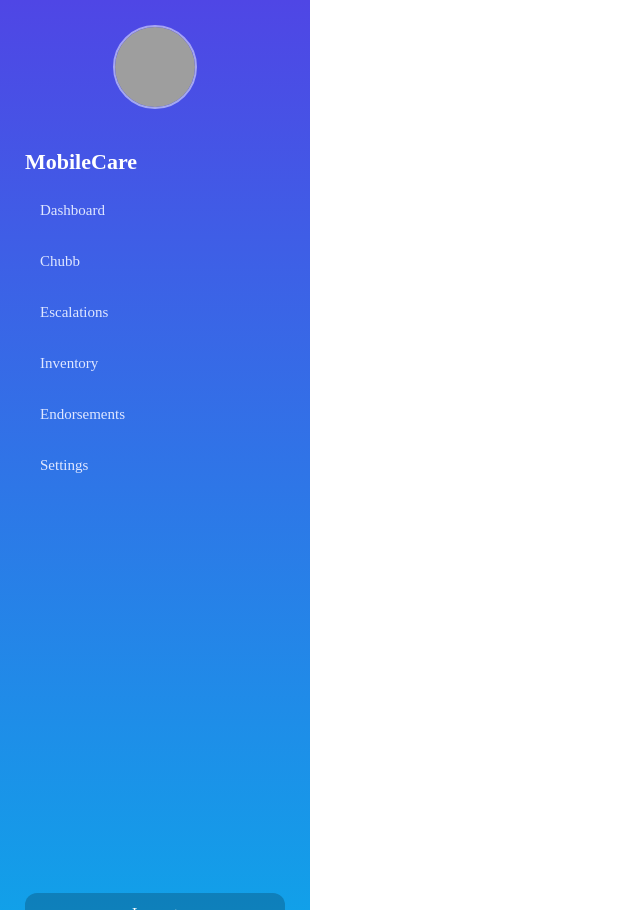
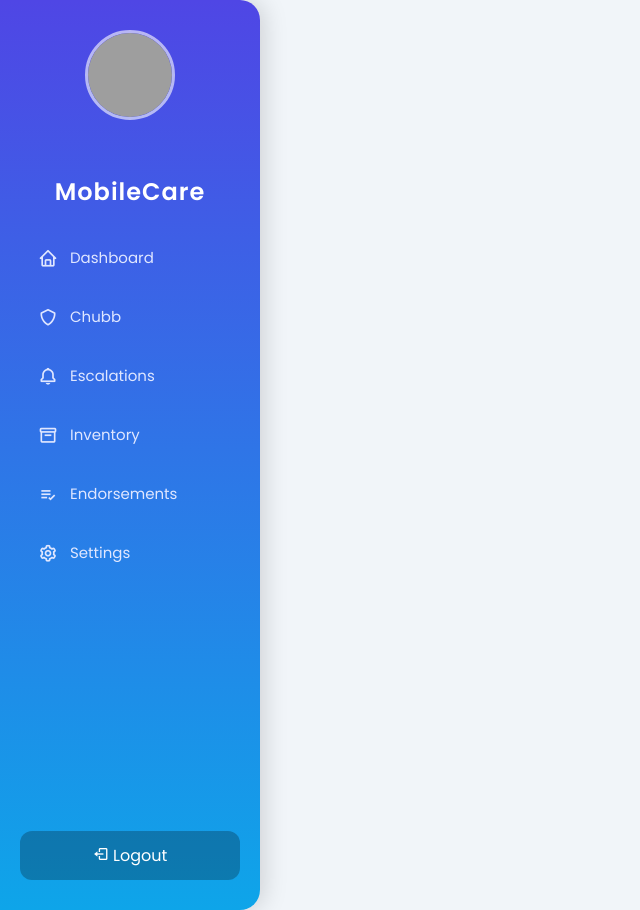
Before and after one commit to Killua3022/Mobilecare_Monitoring, a PHP site: page /sidebar.php in a window 1280 px wide. Shown: the whole page, without its empty margins (0-640 px from the left). Run offline with PHP 8.4, Linux system fonts and the light colour scheme; a stand-in replaces the project's code that opens the database connection; grey boxes are pictures that could not be loaded.

Commit message:
test final

```diff
--- a/sidebar/sidebar.php
+++ b/sidebar/sidebar.php
@@ -26,141 +26,174 @@ $profile_image_url = $profile_image
     ? "/Mobilecare_Monitoring/uploads/".htmlspecialchars($profile_image)
     : "/Mobilecare_Monitoring/uploads/default.png";
 ?>
+<!DOCTYPE html>
+<html lang="en">
+<head>
+<meta charset="UTF-8">
+<meta name="viewport" content="width=device-width, initial-scale=1.0">
+<title>MobileCare | Dashboard</title>
+<link href="https://fonts.googleapis.com/css2?family=Poppins:wght@300;400;600&display=swap" rel="stylesheet">
+<link href='https://unpkg.com/boxicons@2.1.4/css/boxicons.min.css' rel='stylesheet'>
 <style>
-/* ====== SIDEBAR ====== */
-.sidebar{
-    position:fixed;
-    top:0;left:0;
-    width:260px;height:100vh;
-    background:linear-gradient(180deg,#4f46e5,#0ea5e9);
-    color:#fff;
-    padding:25px;
-    display:flex;
-    flex-direction:column;
-    z-index:100;
+/* ===== BASE ===== */
+* { box-sizing: border-box; font-family: 'Poppins', sans-serif; margin:0; padding:0; }
+body { background: #f1f5f9; }
+
+/* ===== SIDEBAR ===== */
+.sidebar {
+    position: fixed;
+    top: 0; left: 0;
+    width: 260px;
+    height: 100vh;
+    background: linear-gradient(180deg, #4f46e5, #0ea5e9);
+    color: #fff;
+    padding: 30px 20px;
+    display: flex;
+    flex-direction: column;
+    box-shadow: 4px 0 25px rgba(0,0,0,0.15);
+    border-top-right-radius: 20px;
+    border-bottom-right-radius: 20px;
+    z-index: 100;
+    transition: all 0.3s ease;
 }
 
-.profile{text-align:center;margin-bottom:30px}
-.profile img{
-    width:80px;height:80px;border-radius:50%;
-    border:2px solid rgba(255,255,255,.5);
-    object-fit:cover;margin-bottom:10px
+/* PROFILE */
+.profile {
+    text-align: center;
+    margin-bottom: 35px;
 }
-.profile .name{font-weight:600;font-size:16px}
-.profile .email{font-size:12px;opacity:.85;word-break:break-word}
+.profile img {
+    width: 90px;
+    height: 90px;
+    border-radius: 50%;
+    border: 3px solid rgba(255,255,255,0.6);
+    object-fit: cover;
+    margin-bottom: 12px;
+    transition: transform 0.3s ease;
+}
+.profile img:hover { transform: scale(1.05); }
+.profile .name { font-weight: 600; font-size: 18px; }
+.profile .email { font-size: 13px; opacity: 0.85; word-break: break-word; }
 
-.logo{font-size:22px;font-weight:600;margin-bottom:15px}
-
-.nav a{
-    display:block;
-    padding:12px 15px;
-    border-radius:12px;
-    color:#e0e7ff;
-    text-decoration:none;
-    margin-bottom:10px;
-    font-size:15px;
-}
-.nav a.active,.nav a:hover{
-    background:rgba(255,255,255,.18);
-    color:#fff;
+/* LOGO */
+.logo {
+    font-size: 24px;
+    font-weight: 700;
+    text-align: center;
+    margin-bottom: 25px;
+    letter-spacing: 1px;
 }
 
-.logout{
-    margin-top:auto;
-    padding:12px;
-    border-radius:12px;
-    background:rgba(0,0,0,.2);
-    text-align:center;
-    color:#fff;
-    text-decoration:none;
+/* NAV LINKS */
+.nav a {
+    display: flex;
+    align-items: center;
+    padding: 12px 18px;
+    border-radius: 12px;
+    color: #e0e7ff;
+    text-decoration: none;
+    margin-bottom: 12px;
+    font-size: 15px;
+    transition: all 0.3s ease;
+    position: relative;
+}
+.nav a i {
+    margin-right: 12px;
+    font-size: 20px;
+}
+.nav a.active, .nav a:hover {
+    background: rgba(255,255,255,0.18);
+    color: #fff;
+}
+.nav a::after {
+    content: '';
+    position: absolute;
+    right: 0; top: 0;
+    width: 4px; height: 100%;
+    background: #fff;
+    border-radius: 2px;
+    opacity: 0;
+    transition: opacity 0.3s;
+}
+.nav a.active::after, .nav a:hover::after { opacity: 1; }
+
+/* LOGOUT */
+.logout {
+    margin-top: auto;
+    padding: 12px;
+    border-radius: 12px;
+    background: rgba(0,0,0,0.25);
+    text-align: center;
+    color: #fff;
+    text-decoration: none;
+    font-weight: 500;
+    transition: background 0.3s;
+}
+.logout:hover { background: rgba(0,0,0,0.35); }
+
+/* ===== FLOATING MENU ===== */
+.floating-menu {
+    position: fixed;
+    right: 28px;
+    bottom: 28px;
+    z-index: 1000;
 }
 
-/* ===== FLOATING MENU ===== */
-.floating-menu{
-    position:fixed;
-    right:28px;
-    bottom:28px;
-    z-index:1000;
+.menu-btn {
+    width: 64px;
+    height: 64px;
+    border-radius: 50%;
+    border: none;
+    cursor: pointer;
+    background: linear-gradient(135deg,#4f46e5,#0ea5e9);
+    color: #fff;
+    font-size: 34px;
+    display: flex;
+    align-items: center;
+    justify-content: center;
+    box-shadow: 0 12px 30px rgba(79,70,229,0.45);
+    transition: transform 0.35s ease, box-shadow 0.35s ease;
+}
+.menu-btn:hover { transform: scale(1.08); box-shadow:0 18px 45px rgba(79,70,229,0.65);}
+.menu-btn.active { transform: rotate(135deg) scale(1.05); }
+
+.menu-items {
+    position: absolute;
+    bottom: 84px; /* above the button */
+    right: 0;
+    display: flex;
+    flex-direction: column-reverse; /* menu pops upwards */
+    gap: 12px;
+    opacity: 0;
+    visibility: hidden;
+    transform: translateY(15px) scale(0.95);
+    transition: all 0.3s ease;
+}
+.menu-items.show {
+    opacity: 1;
+    visibility: visible;
+    transform: translateY(0) scale(1);
 }
 
-/* 🔥 UPGRADED MENU BUTTON 🔥 */
-.menu-btn{
-    width:64px;
-    height:64px;
-    border-radius:50%;
-    border:none;
-    cursor:pointer;
+.menu-item {
+    background: #3b82f6;
+    color: #fff;
+    padding: 14px;
+    border-radius: 50%;
+    text-align: center;
+    box-shadow: 0 8px 25px rgba(0,0,0,0.2);
+    transition: all 0.25s;
+    cursor: pointer;
+    font-size: 22px;
+    display: flex;
+    align-items: center;
+    justify-content: center;
+}
+.menu-item:hover { background: #2563eb; transform: translateX(-6px); }
 
-    background:linear-gradient(135deg,#4f46e5,#0ea5e9);
-    color:#fff;
-    font-size:34px;
-    font-weight:300;
-
-    display:flex;
-    align-items:center;
-    justify-content:center;
-
-    box-shadow:
-        0 12px 30px rgba(79,70,229,.45),
-        0 0 0 0 rgba(79,70,229,.6);
-
-    transition:
-        transform .35s ease,
-        box-shadow .35s ease;
-}
-
-/* Hover glow */
-.menu-btn:hover{
-    transform:scale(1.08);
-    box-shadow:
-        0 18px 45px rgba(79,70,229,.65),
-        0 0 0 10px rgba(79,70,229,.15);
-}
-
-/* Active rotate */
-.menu-btn.active{
-    transform:rotate(135deg) scale(1.05);
-}
-
-/* MENU ITEMS */
-.menu-items{
-    position:absolute;
-    bottom:84px;
-    right:0;
-    display:flex;
-    flex-direction:column;
-    gap:12px;
-
-    opacity:0;
-    visibility:hidden;
-    transform:translateY(15px) scale(.95);
-    transition:.3s ease;
-}
-
-.menu-items.show{
-    opacity:1;
-    visibility:visible;
-    transform:translateY(0) scale(1);
-}
-
-.menu-item{
-    background:#3b82f6;
-    color:#fff;
-    padding:12px 16px;
-    border-radius:14px;
-    text-decoration:none;
-    box-shadow:0 8px 25px rgba(0,0,0,.2);
-    transition:.25s;
-}
-
-.menu-item:hover{
-    transform:translateX(-6px);
-    background:#2563eb;
-}
-
-/* MOBILE */
+/* RESPONSIVE */
 @media(max-width:768px){
-    .sidebar{left:-260px}
+    .sidebar{ left: -260px; }
 }
 </style>
 
@@ -175,19 +208,19 @@ $profile_image_url = $profile_image
     <div class="logo">MobileCare</div>
 
     <div class="nav">
-        <a href="/Mobilecare_Monitoring/dashboard.php" class="<?= $current==='dashboard.php'?'active':'' ?>">Dashboard</a>
-        <a href="/Mobilecare_Monitoring/Chubb/chubb.php" class="<?= $current==='chubb.php'?'active':'' ?>">Chubb</a>
-        <a href="/Mobilecare_Monitoring/Escalations/escalations.php" class="<?= $current==='escalations.php'?'active':'' ?>">Escalations</a>
-        <a href="/Mobilecare_Monitoring/Inventory/inventory.php" class="<?= $current==='inventory.php'?'active':'' ?>">Inventory</a>
+        <a href="/Mobilecare_Monitoring/dashboard.php" class="<?= $current==='dashboard.php'?'active':'' ?>"><i class='bx bx-home'></i> Dashboard</a>
+        <a href="/Mobilecare_Monitoring/Chubb/chubb.php" class="<?= $current==='chubb.php'?'active':'' ?>"><i class='bx bx-shield'></i> Chubb</a>
+        <a href="/Mobilecare_Monitoring/Escalations/escalations.php" class="<?= $current==='escalations.php'?'active':'' ?>"><i class='bx bx-bell'></i> Escalations</a>
+        <a href="/Mobilecare_Monitoring/Inventory/inventory.php" class="<?= $current==='inventory.php'?'active':'' ?>"><i class='bx bx-box'></i> Inventory</a>
 
         <?php if($isAdmin): ?>
-            <a href="/Mobilecare_Monitoring/Reports/reports.php" class="<?= $current==='reports.php'?'active':'' ?>">Analytics</a>
+            <a href="/Mobilecare_Monitoring/Reports/reports.php" class="<?= $current==='reports.php'?'active':'' ?>"><i class='bx bx-bar-chart-alt-2'></i> Analytics</a>
         <?php else: ?>
-            <a href="/Mobilecare_Monitoring/Endorsement_tally/endorsement_tally.php" class="<?= $current==='endorsement_tally.php'?'active':'' ?>">Endorsements</a>
+            <a href="/Mobilecare_Monitoring/Endorsement_tally/endorsement_tally.php" class="<?= $current==='endorsement_tally.php'?'active':'' ?>"><i class='bx bx-list-check'></i> Endorsements</a>
         <?php endif; ?>
 
-        <a href="/Mobilecare_Monitoring/settings/settings.php" class="<?= $current==='settings.php'?'active':'' ?>">Settings</a>
+        <a href="/Mobilecare_Monitoring/settings/settings.php" class="<?= $current==='settings.php'?'active':'' ?>"><i class='bx bx-cog'></i> Settings</a>
     </div>
 
-    <a href="/Mobilecare_monitoring/Login/logout.php" class="logout">Logout</a>
+    <a href="/Mobilecare_monitoring/Login/logout.php" class="logout"><i class='bx bx-log-out'></i> Logout</a>
 </div>
```
Also changed, not shown: dashboard.php (+16 -6 lines), settings/edit-profile.php (+14 -4 lines), uploads/1769941869_viber_image_2026-02-01_17-56-07-531.jpg (added), uploads/1769942014_671993b024a25d14d746ae86b33438d0.jpg (added), uploads/1769942275_671993b024a25d14d746ae86b33438d0.jpg (added), uploads/1769942485_viber_image_2026-01-24_17-23-27-673.jpg (added), uploads/1769942761_0-02-06-948bbc3dfa00c9b4ecc699e526f3885c3b54bbecefc88a71448fb07a12a4b232_22002fb067d.jpg (added), uploads/profile_10_1769941544.png (added), uploads/profile_7_1769942518.jpg (added), uploads/profile_9_1769941329.jpg (renamed from uploads/profile_8_1769417505.jpg).
